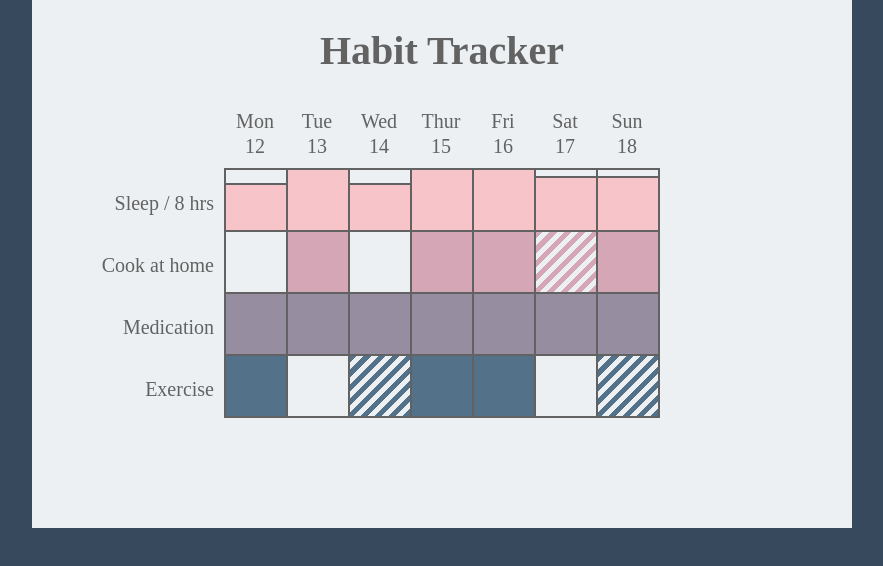
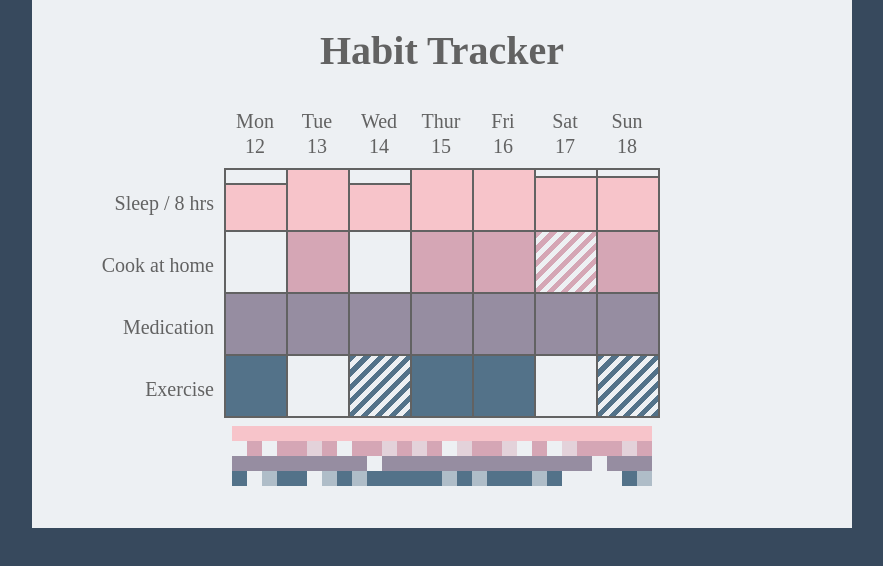
Before and after one commit to ymarisa/habit-tracker-react, a React (Create React App) app: page / in a window 1280 px wide. Shown: the top 566 px of the page, without its empty margins (198-1081 px from the left). Built offline with nearby package versions, Linux system fonts and the light colour scheme; a web font is replaced by a local one.

Commit message:
picker is working

```diff
--- a/src/App.js
+++ b/src/App.js
@@ -4,8 +4,34 @@ import data from "./data.json";
 import HabitLabelContainer from './components/HabitLabelContainer/HabitLabelContainer.js';
 import DateHeader from './components/DateHeader/DateHeader.js';
 import HabitRow from './components/HabitRow/HabitRow.js';
+import PickerCol from './components/PickerCol/PickerCol.js';
 
 // import HabitLabel from './components/HabitLabel/HabitLabel.js'
+
+let getSlice = (data, index) => {   //when date is in the data, pass date, then use .filter and dateInRange to either set val or set 0
+  let slice = [];
+  data.forEach((habit) => {
+    slice.push(habit["score"][index]);
+  })
+  return slice;
+}
+
+function* generateWeek(data, maxDays) {
+  let end = maxDays
+  let week = [];
+  for (let i = 0; i < end; i++) {
+    week.push(getSlice(data, i));
+    if (i % 7 === 6) {
+      yield week;
+      week = [];
+    }
+  }
+}
+
+function* weirdoGenerator(){
+  yield 1;
+  yield 2;
+}
 
 class App extends Component{
   state = {
@@ -13,25 +39,25 @@ class App extends Component{
     startDate: '2019-08-12',
     dayNames: ['Mon', 'Tue', 'Wed', 'Thur', 'Fri', 'Sat', 'Sun'],
     dayNums: [], // for the date label, eg 12, 13, 14
-    mainGridDayNum:7,
+    mainGridDayNum: 7,
     habitLabels:[],
+    maxDays: 0,
   }
 
-  dateInRange = (dateString, index) => {
+  dateInRange = (start, index) => {
     // console.log("index: ", index);
-    // let queryDate = new Date(dateString);
-    let endDate = new Date();
-    let startDate = new Date(this.state.startDate);
+    let startDate = new Date(start);
 
-    //temp while dateString is actually an index
     let queryDate = new Date()
-
     queryDate.setDate(startDate.getUTCDate() + index);
 
+    let endDate = new Date();
     endDate.setDate(startDate.getUTCDate() + (this.state.mainGridDayNum - 1));
+
     // console.log(startDate.toISOString());
     // console.log(queryDate.toISOString());
     // console.log(endDate.toISOString());
+
     if (queryDate >= startDate && queryDate <= endDate) {
       // console.log(true);
       return true;
@@ -40,6 +66,8 @@ class App extends Component{
       return false;
     }
   }
+
+
 
   showSummaryOld = (day, habitN) => {
     /*
@@ -142,18 +170,43 @@ class App extends Component{
       });
     }
 
+    // longest number of records among habits
+    let maxDays = this.state.data.map(x => x.score.length).reduce((a, b) => Math.max(a, b));
+    this.setState({
+      maxDays: maxDays
+    })
+
     // this.dateInRange("2020-08-19", 0);
     // this.state.data.map((habit, index) => habit["score"].filter)
 
     // test code for getting week data
     // let foo = this.state.data.map((habit, index) => [habit["type"], habit["score"].filter(this.dateInRange)])
     // let foo = this.state.data.map((e, i) => console.log(e));
-    // console.log(foo);
-  }
 
-  foobar = (type, goal, score) => {
-    console.log(type, goal, score);
-    return (score / goal) * 100;
+    // console.log("foo", foo(0));
+    console.log(this.state.maxDays, maxDays);
+
+
+    for( let o of weirdoGenerator()) {
+      console.log(o);
+    }
+
+    // for (let week of generateWeek(this.state.data, maxDays)) {
+    //   console.log("fooweek: ", week);
+    // }
+
+    // generateWeek(this.state.data, maxDays).forEach((week) => {console.log(week)})
+
+    [...generateWeek(this.state.data, maxDays)].forEach((week) => console.log(week));
+
+  //   let weekGenerator = generateWeek(this.state.data, maxDays);
+  //   let done = false;
+  //   while (!done) {
+  //     let week = weekGenerator.next()
+  //     console.log(week.value);
+  //     done = week.done;
+  //   }
+  //   console.log("generator: ", weekGenerator.return());
   }
 
   render() {
@@ -177,21 +230,26 @@ class App extends Component{
           />
 
           <div className="content">
+
             <DateHeader
               dayNames={this.state.dayNames}
               dayNums={this.state.dayNums}
               showSummary={(day, habitN) => {this.showSummary(day, habitN)}}
             />
+
             <div className="habit-grid">
               {this.state.data
                 .filter(row => this.state.habitLabels.indexOf(row["title"] >= 0 ))  // only habits where labels are showing
                 .map((row, index) => (
                 <HabitRow
-                  index={index}
-                  type={row["type"]}
+                  index={index}                                                           // needed to determine color
+                  type={row["type"]}                                                      // needed to determine boolean or number type
                   data={
                     row["score"]
-                      .filter(this.dateInRange)                                           // only dates within the week range from start date
+                      .filter((element, index) => {
+                        return this.dateInRange(this.state.startDate, index);
+                      })
+                      // .filter(this.dateInRange)                                           // only dates within the week range from start date
                       .map((score) => (
                         row["type"] !== "number" ? score : (score/row["dGoal"]) * 100     // number scores should be % of goal
                       ))
@@ -209,7 +267,15 @@ class App extends Component{
 
           {/* row 3 */}
           <div className="picker-container">
-            <div className="picker"></div>
+            <div className="picker">
+              {
+                [...generateWeek(this.state.data, this.state.maxDays)].map((week) => (
+                  <div className="picker-week">
+                    {week.map((col) => (<PickerCol col={col}/>))}
+                  </div>
+                ))
+              }
+            </div>
             <div className="picker-label-container">
               <span className="picker-label"></span>
               <span className="picker-label"></span>
--- /dev/null
+++ b/src/components/PickerCell/PickerCell.js
@@ -0,0 +1,24 @@
+import React, { Component } from 'react';
+import './PickerCell.css';
+
+class PickerCell extends Component {
+    render() {
+        let score = this.props.score;
+        let style = {}
+        if (score < 0) {
+            style.background = "var(--habit-" + this.props.index + ")";
+            style.opacity = "0.4";
+            style.border = "1px solid var(--habit-" + this.props.index + ")";
+        } else if (score === 0) {
+            style.background = "var(--my-white)";
+            style.border = "1px solid var(--my-white)";
+        } else {
+            style.background = "var(--habit-" + this.props.index + ")";
+            style.border = "1px solid var(--habit-" + this.props.index + ")";
+        }
+        return (
+            <div style={style} className="picker-cell"></div>
+        )
+    }
+}
+export default PickerCell;
--- /dev/null
+++ b/src/components/PickerCol/PickerCol.js
@@ -0,0 +1,21 @@
+import React, { Component } from 'react';
+import './PickerCol.css';
+import PickerCell from '../PickerCell/PickerCell.js';
+
+class PickerCol extends Component {
+    render() {
+        console.log(this.props.col);
+        return (
+            <div className="picker-col">
+                {this.props.col.map((cellScore, index) => (
+                    <PickerCell
+                        score={cellScore}
+                        index={index}
+                    />
+                ))}
+            </div>
+        )
+    }
+}
+
+export default PickerCol;
```
Also changed, not shown: src/components/HabitRow/HabitRow.js (line endings or trailing spaces), src/components/PickerCell/PickerCell.css (added), src/components/PickerCol/PickerCol.css (added), 1 other file (tests, documents, lock files or other folders).
